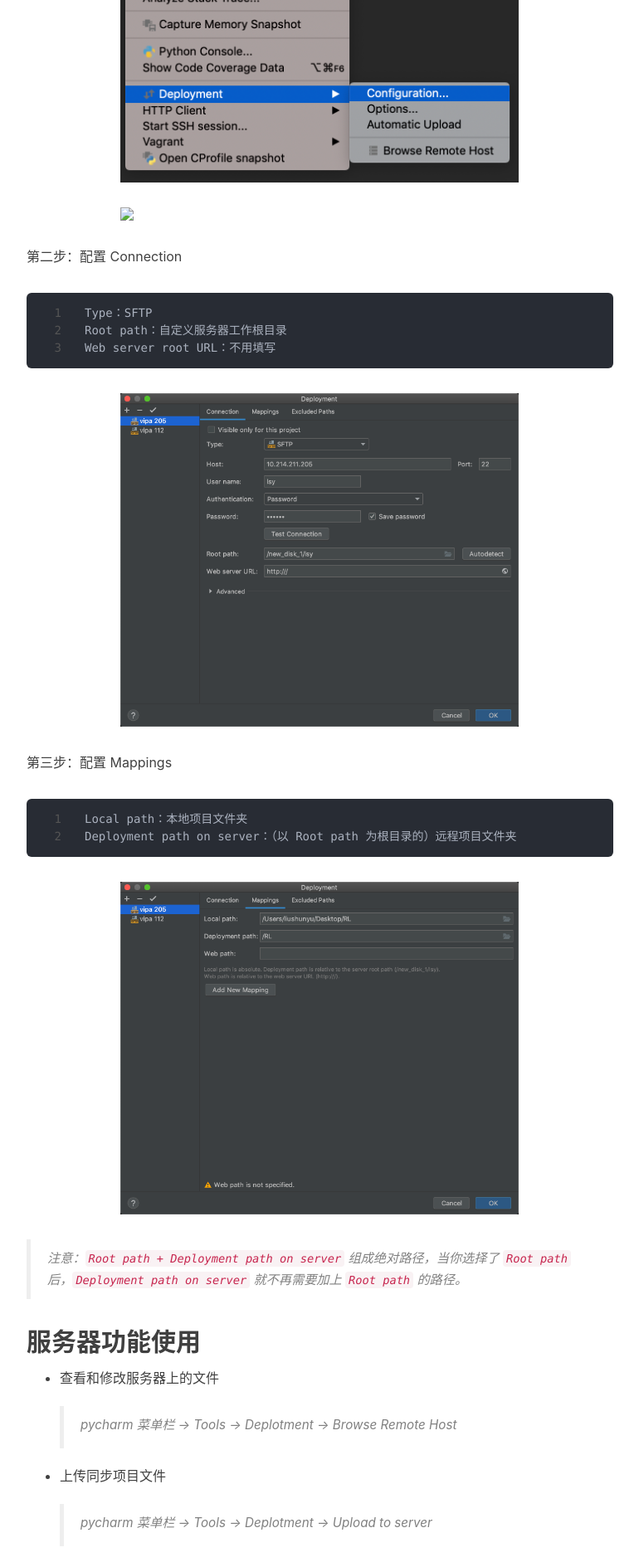
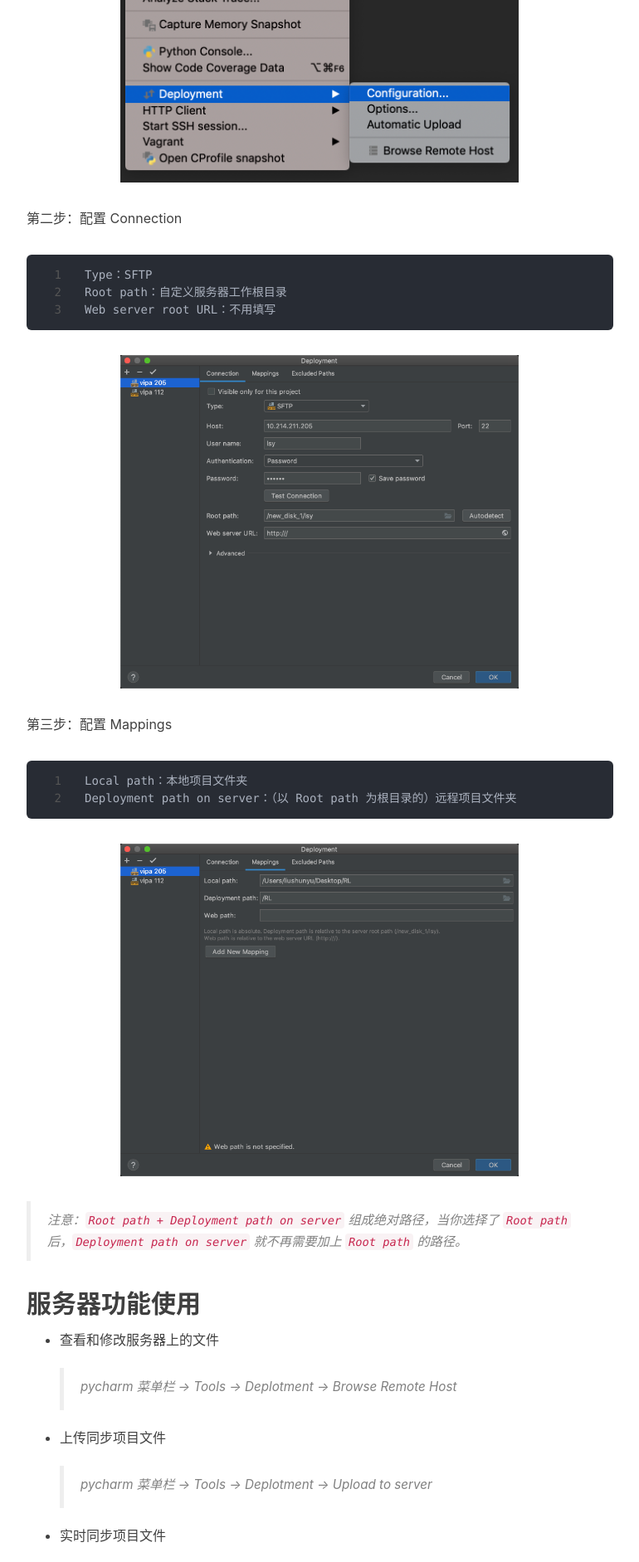
Before and after one commit to liushunyu/blog, a Jekyll site: the page built from _posts/2019-03-25-pycharm 连接远程服务器.md, in a window 1280 px wide. Shown: the part 1022-2905 px from the top of the page at 83% size, without its empty margins (233-1003 px from the left). Built offline with Jekyll 4.4.1, drawn with Linux system fonts in a browser that asks for light colours; nearby versions of some CDN libraries; comment, search, counter and statistics services are not loaded.

Commit message:
Update 2019-03-25-pycharm 连接远程服务器.md

```diff
--- a/_posts/2019-03-25-pycharm 连接远程服务器.md
+++ b/_posts/2019-03-25-pycharm 连接远程服务器.md
@@ -28,8 +28,6 @@
 
 
 <img width="480" src="/img/in-post/2019-03-25-pycharm 连接远程服务器.assets/1.png"/>
-
-<img width="480" src="../img/in-post/2019-03-25-pycharm 连接远程服务器.assets/1.png"/>
 
 
 
```
